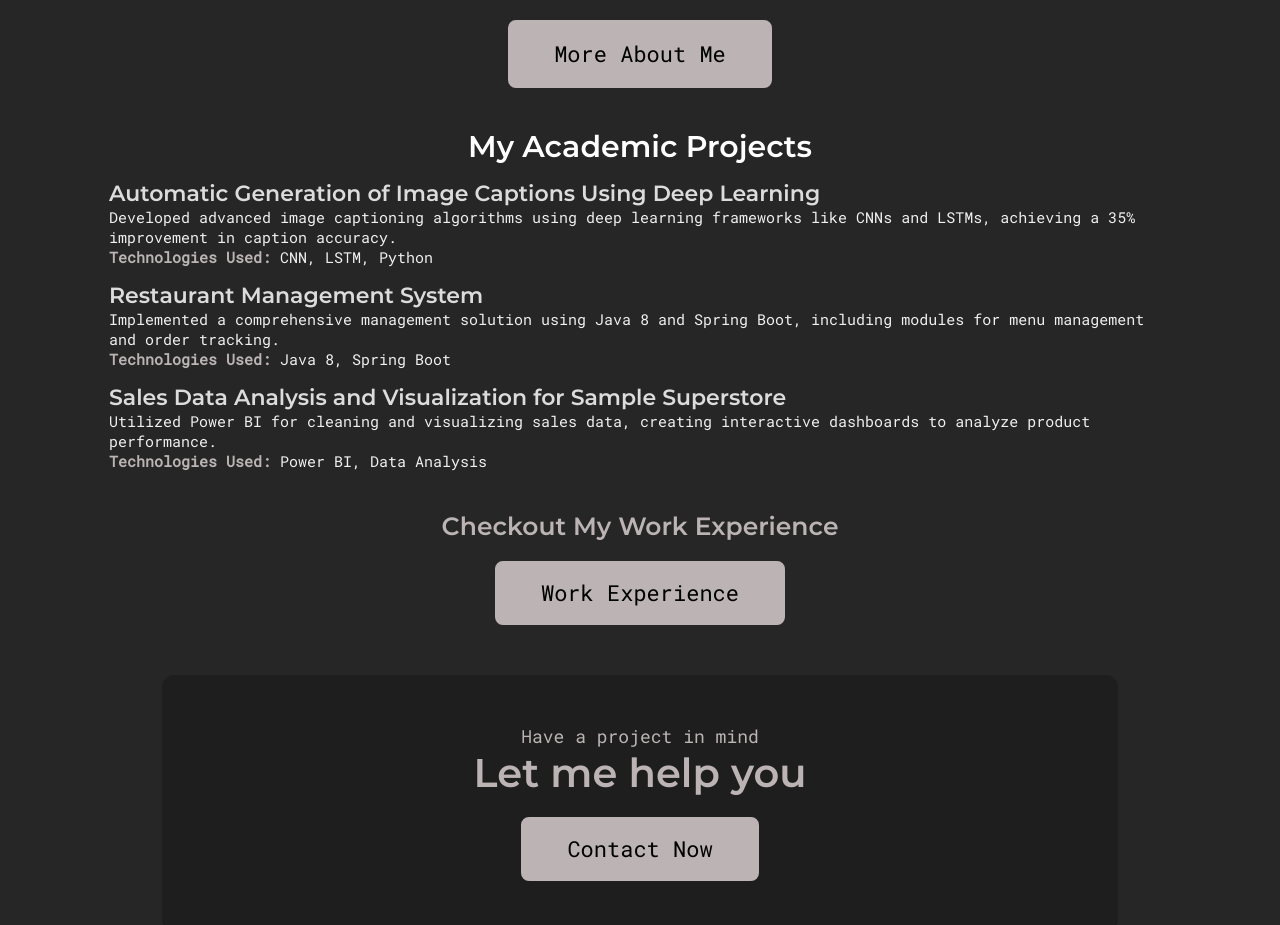
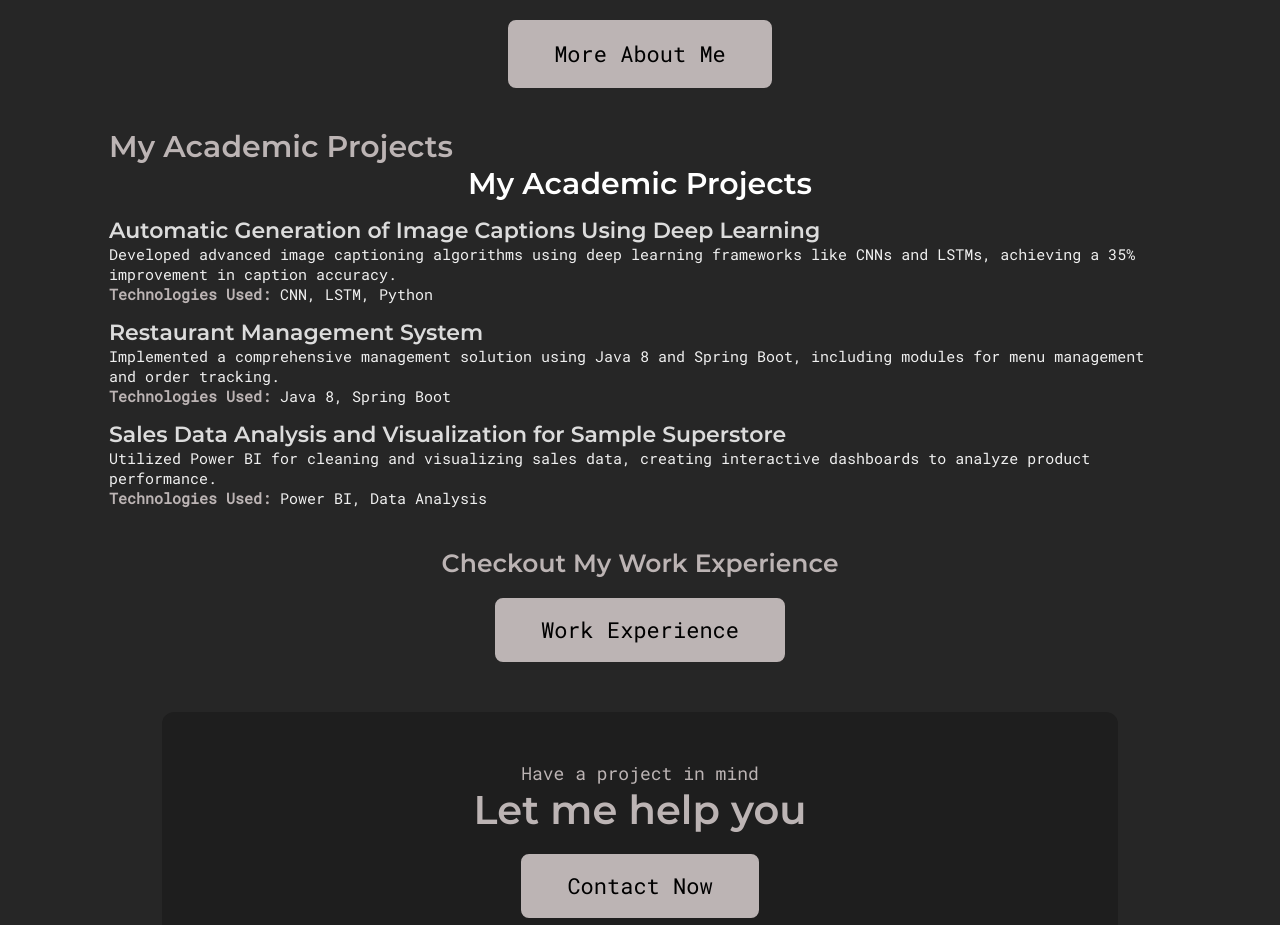
Before and after one commit to durgasaitejathota/durga-portfolio, a React (Create React App) app: page / in a window 1280 px wide. Shown: the part 1260-2185 px from the top of the page. Built offline with nearby package versions, Linux system fonts and the light colour scheme.

Commit message:
Update Home.js

```diff
--- a/src/pages/Home.js
+++ b/src/pages/Home.js
@@ -60,7 +60,7 @@ export default function Home() {
         </div>
 
         <div className="academicProjects">
-
+          <h2>My Academic Projects</h2>
           <ProjectsSection />
 
         </div>
```
